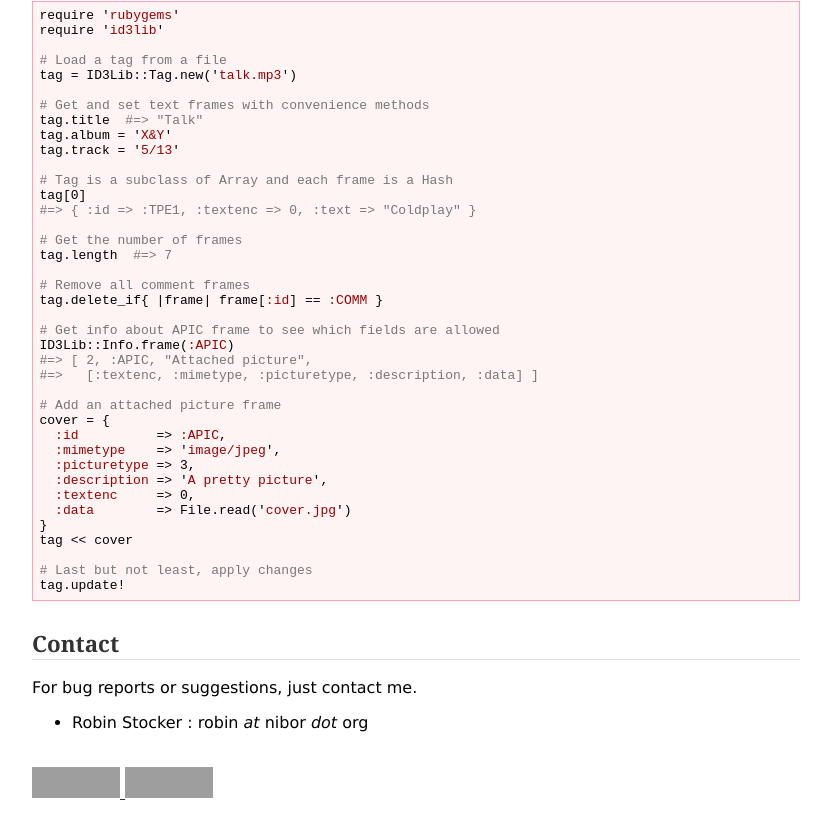
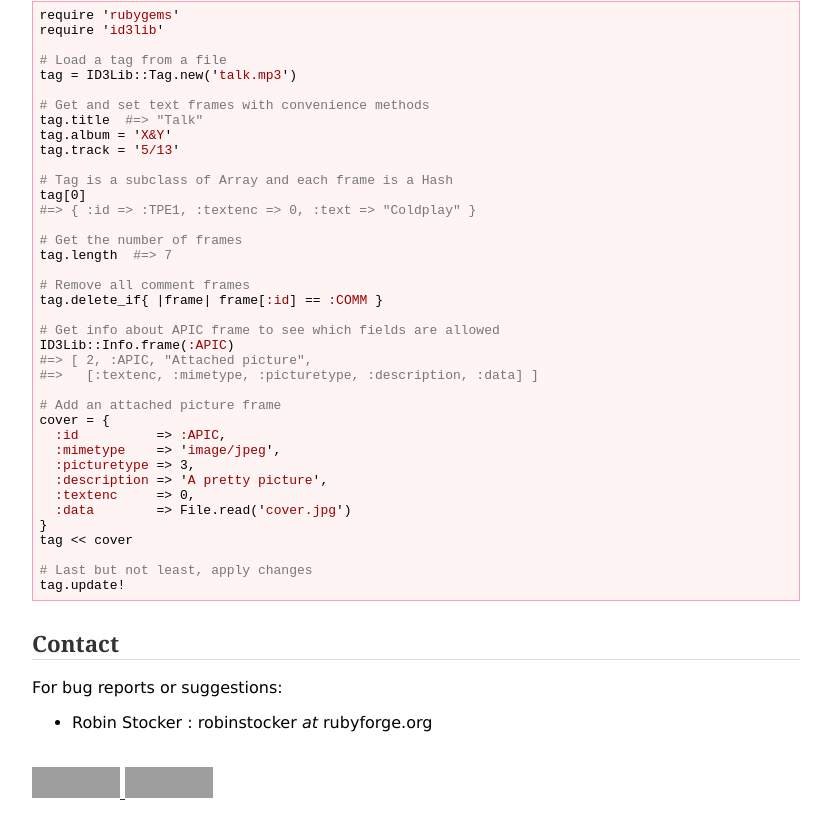
Before and after one commit to robinst/id3lib-ruby, a plain HTML site: page web/index.html in a window 1280 px wide. Shown: the part 951-1769 px from the top of the page, without its empty margins (224-1055 px from the left). Drawn offline with Linux system fonts and the light colour scheme; grey boxes are pictures that could not be loaded.

Commit message:
Changed e-mail address to robinstocker@rubyforge.org.
git-svn-id: http://id3lib-ruby.rubyforge.org/svn@12 07407819-590d-0410-b965-85670ce66263

```diff
--- a/web/index.html
+++ b/web/index.html
@@ -149,11 +149,11 @@
 <h2>Contact</h2>
 
 <p>
-  For bug reports or suggestions, just contact me.
+  For bug reports or suggestions:
 </p>
 
 <ul>
-  <li>Robin Stocker : robin <i>at</i> nibor <i>dot</i> org</li>
+  <li>Robin Stocker : robinstocker <i>at</i> rubyforge.org</li>
 </ul>
 
 <p>
```
Also changed, not shown: 2 other files.
